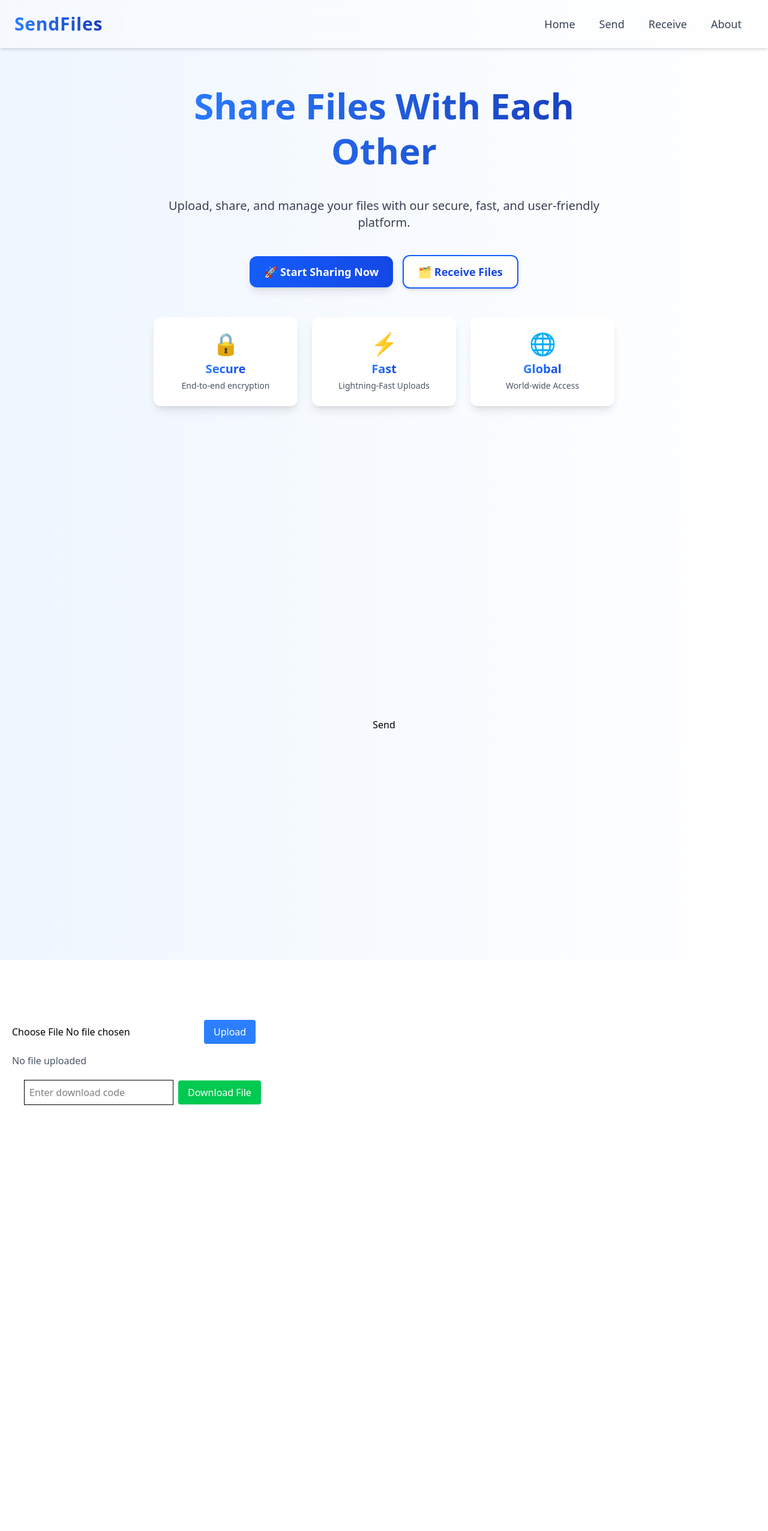
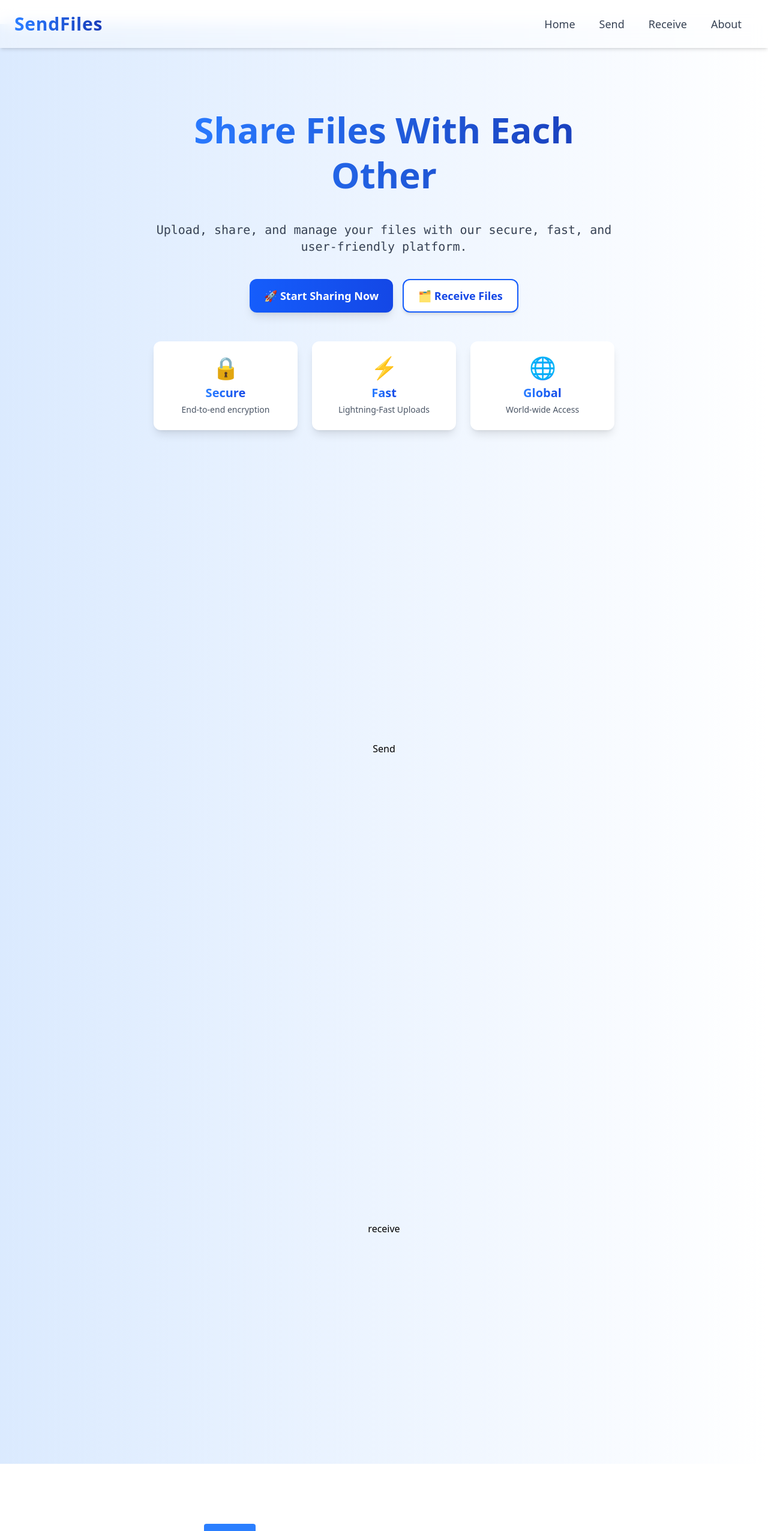
Before and after one commit to gargavi-oss/send-files, a React (Vite) app in the folder frontend/: page / in a window 1280 px wide. Shown: the top 2552 px of the page at 60% size. Before the commit the page ends 1882 px from the top, so only its background shows below. Built offline with nearby package versions, Linux system fonts and the light colour scheme.

Commit message:
added smooth animation to button in home

```diff
--- a/frontend/src/App.jsx
+++ b/frontend/src/App.jsx
@@ -3,6 +3,7 @@ import FileUpload from './components/FileUpload'
 import Navbar from './components/Navbar'
 import Home from './components/Home'
 import Send from './components/Send'
+import Receive from './components/Receive'
 
 const App = () => {
   return (
@@ -10,6 +11,7 @@ const App = () => {
       <Navbar/>
       <Home/>
       <Send/>
+      <Receive/>
       <FileUpload/>
     </div>
   )
--- a/frontend/src/components/Home.jsx
+++ b/frontend/src/components/Home.jsx
@@ -1,5 +1,6 @@
 import React from 'react';
 import { motion } from 'framer-motion';
+import { HashLink } from 'react-router-hash-link';
 
 const featureVariants = {
   hidden: { opacity: 0, y: 30 },
@@ -35,7 +36,7 @@ const Home = () => {
   ];
 
   return (
-    <div id='home' className="flex flex-col items-center justify-center min-h-screen py-20 px-4 sm:px-6 md:px-8 pt-24 bg-gradient-to-l from-white to-blue-50">
+    <div id='home' className="flex flex-col items-center justify-center min-h-screen py-20 px-4 sm:px-6 md:px-8 pt-24 bg-gradient-to-l from-white to-blue-100  mt-10">
 
       <div className="w-full max-w-3xl text-center space-y-10">
 
@@ -53,7 +54,7 @@ const Home = () => {
           initial={{ opacity: 0, y: 10 }}
           animate={{ opacity: 1, y: 0 }}
           transition={{ delay: 0.3, duration: 0.8 }}
-          className="text-base sm:text-lg md:text-xl text-gray-700"
+          className="text-base sm:text-lg md:text-xl font-mono text-gray-700"
         >
           Upload, share, and manage your files with our secure, fast, and user-friendly platform.
         </motion.p>
@@ -64,18 +65,20 @@ const Home = () => {
           transition={{ delay: 0.6, duration: 0.5 }}
           className="mt-6 flex flex-col sm:flex-row items-center justify-center gap-4"
         >
-          <a
-            href="#send"
-            className="w-full sm:w-auto text-center px-6 py-3 text-white text-lg font-semibold bg-gradient-to-r from-blue-600 to-blue-700 hover:from-blue-700 hover:to-blue-800 rounded-xl transition duration-300 shadow-lg hover:shadow-[0_0_20px_5px_rgba(59,130,246,0.6)]"
+          <HashLink
+            to="#send"
+            smooth
+            className="w-full sm:w-auto text-center px-6 py-3.5 text-white text-lg font-semibold bg-gradient-to-r from-blue-600 to-blue-700 hover:from-blue-700 hover:to-blue-800 rounded-xl transition duration-300 shadow-lg hover:shadow-[0_0_20px_5px_rgba(59,130,246,0.6)]"
           >
             🚀 Start Sharing Now
-          </a>
-          <a
-            href="#receive"
+          </HashLink>
+          <HashLink
+            to="#receive"
+            smooth
             className="w-full sm:w-auto text-center px-6 py-3 text-lg font-semibold bg-white border-2 border-blue-600 text-blue-700 hover:bg-blue-600 hover:text-white rounded-xl transition duration-300 shadow-md hover:shadow-[0_0_20px_5px_rgba(59,130,246,0.4)]"
           >
             🗂️ Receive Files
-          </a>
+          </HashLink>
         </motion.div>
 
         <motion.div
--- /dev/null
+++ b/frontend/src/components/Receive.jsx
@@ -0,0 +1,11 @@
+import React from 'react'
+
+const Receive = () => {
+  return (
+    <div id='receive' className="flex flex-col items-center justify-center min-h-screen py-20 px-4 sm:px-6 md:px-8 pt-24 bg-gradient-to-l from-white to-blue-100">
+        receive
+    </div>
+  )
+}
+
+export default Receive
--- a/frontend/src/components/Send.jsx
+++ b/frontend/src/components/Send.jsx
@@ -2,7 +2,7 @@ import React from 'react'
 
 const Send = () => {
   return (
-    <div id='send' className="flex flex-col items-center justify-center min-h-screen py-20 px-4 sm:px-6 md:px-8 pt-24 bg-gradient-to-l from-white to-blue-50">Send</div>
+    <div id='send' className="flex flex-col items-center justify-center min-h-screen py-20 px-4 sm:px-6 md:px-8 pt-24 bg-gradient-to-l from-white to-blue-100">Send</div>
   )
 }
 
```
Also changed, not shown: frontend/src/components/Navbar.jsx (+3 -4 lines).
